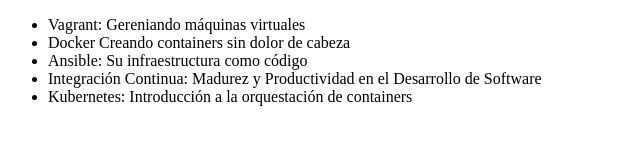
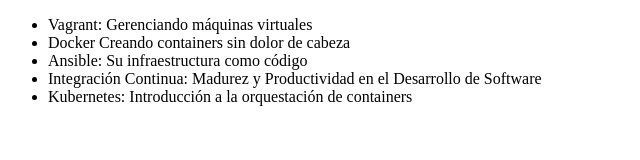
Before and after one commit to WYTADDL/alura-git, a plain HTML site: page index.html in a window 1280 px wide. Shown: the full height of the page, 0-640 px from the left. Drawn offline with Linux system fonts and the light colour scheme.

Commit message:
Corrigiendo el nombre del curso Vagrant

```diff
--- a/index.html
+++ b/index.html
@@ -6,7 +6,7 @@
 </head>
 <body>
      <ul>
-         <li> Vagrant: Gereniando máquinas virtuales </li>
+         <li> Vagrant: Gerenciando máquinas virtuales </li>
          <li> Docker Creando containers sin dolor de cabeza </li>
          <li> Ansible: Su infraestructura como código </li>
          <li> Integración Continua: Madurez y Productividad en el Desarrollo de Software</li>
```
